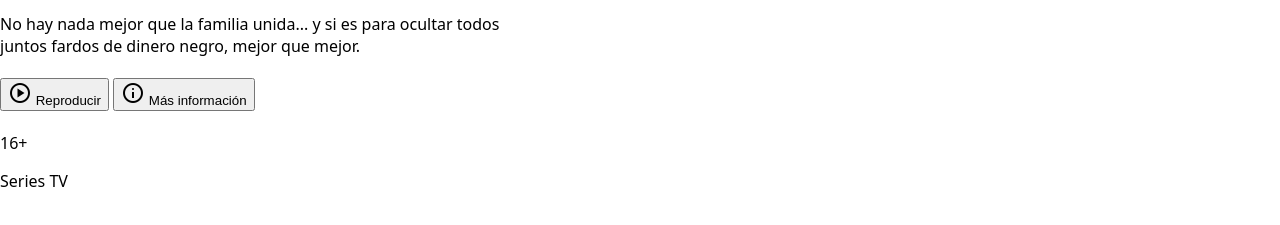
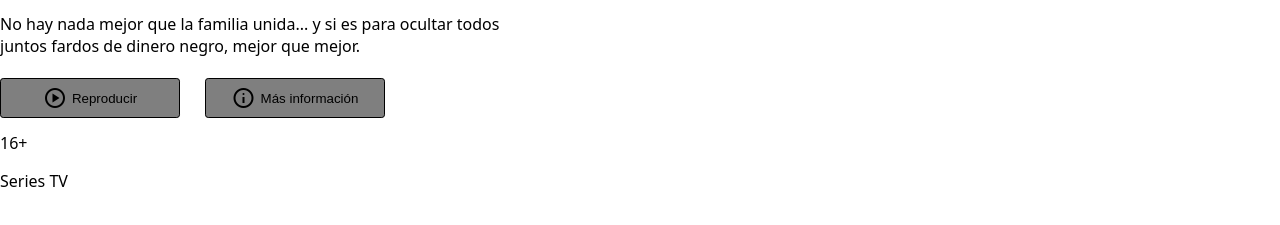
Before and after one commit to AndersonGamarraJW/netflix, a plain HTML site: page index.html in a window 1280 px wide. Shown: the part 319-544 px from the top of the page. Drawn offline with nearby package versions, Linux system fonts and the light colour scheme.

Commit message:
style(ingo-buttons): Aplica estilos y redimensiona elementos

```diff
--- a/index.html
+++ b/index.html
@@ -49,13 +49,13 @@
                     negro, mejor que mejor.
                 </p>
                 <div class="info-buttons">
-                    <button>
+                    <button class="button">
                         <span class="material-symbols-outlined">
                             play_circle
                         </span>
                         Reproducir
                     </button>
-                    <button>
+                    <button class="button">
                         <span class="material-symbols-outlined">
                             info
                         </span>
--- a/style.css
+++ b/style.css
@@ -83,3 +83,22 @@ input[type=text]{
 #top-number{
     font-size: 16px;
 }
+.button{
+    appearance: none;
+    border: 1px solid;
+    border-radius: 0.2rem;
+
+    background: rgba(0, 0, 0,0.5);
+    display: flex;
+    justify-content: center;
+    align-items: center;
+    width: 180px;
+    height: 40px;
+    gap: 5px;
+}
+.info-buttons{
+    display: grid;
+    grid-template-columns: 1fr 1fr;
+    column-gap: 10px;
+    width: 80%;
+}
```
